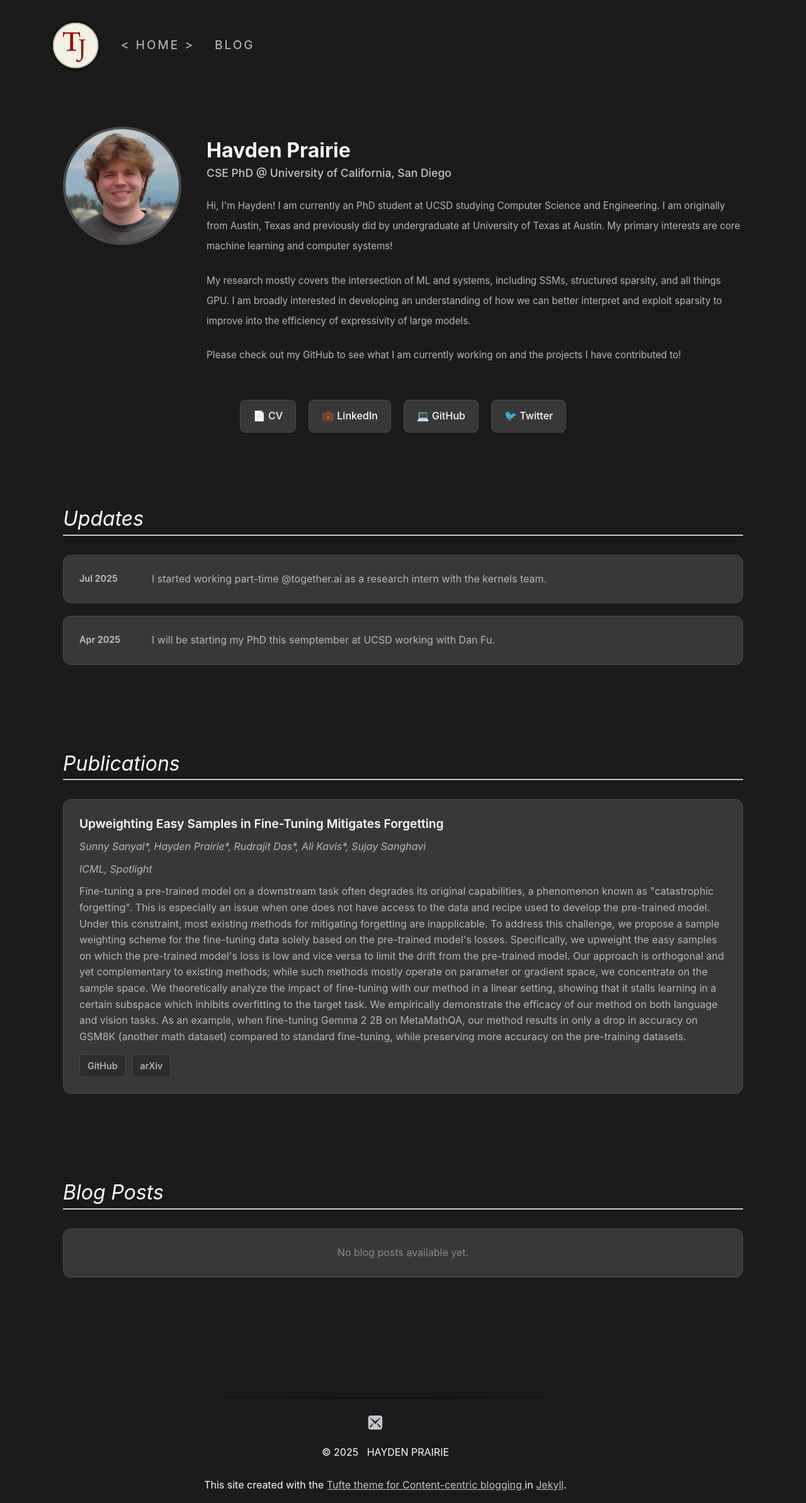
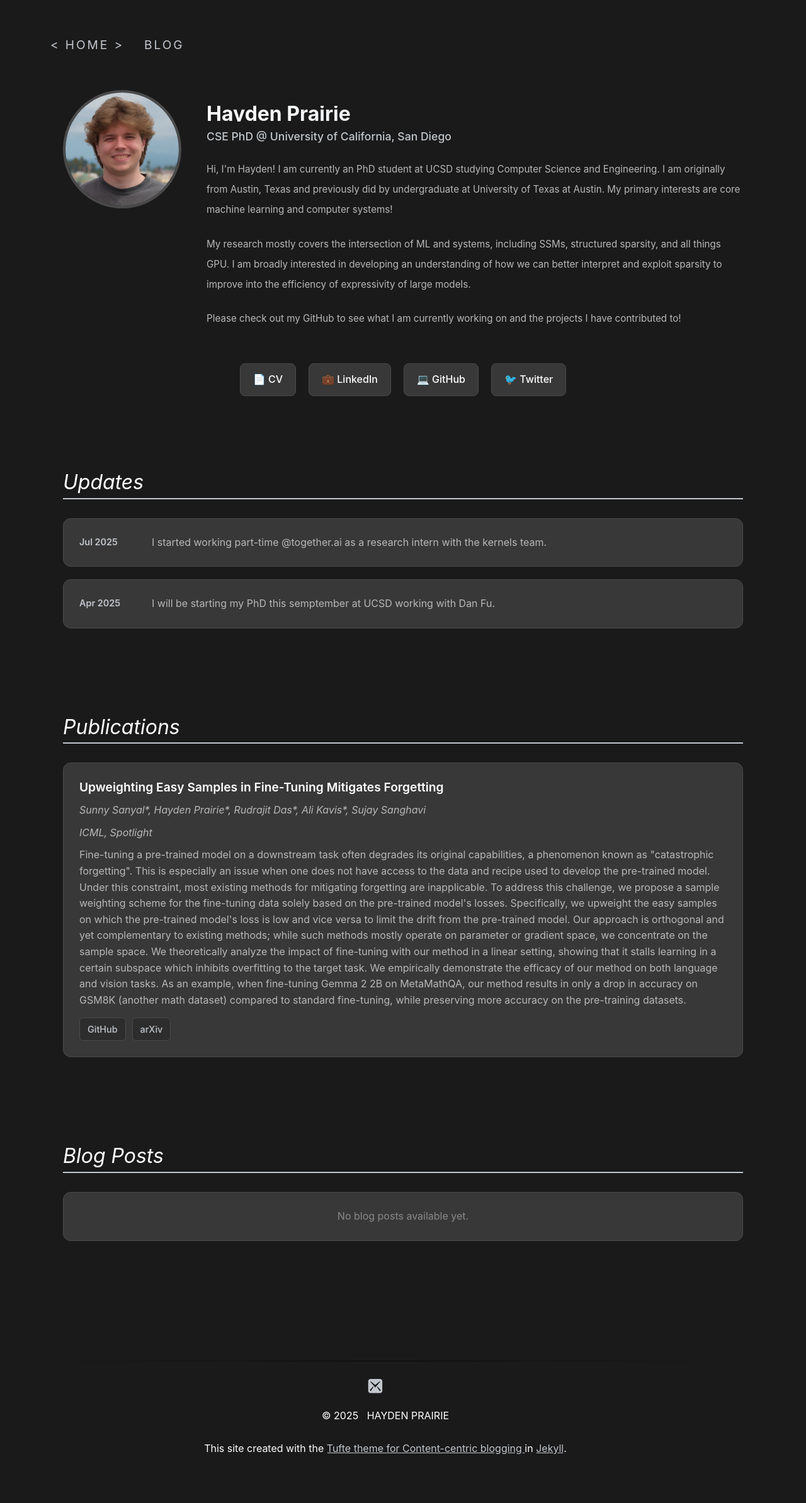
Before and after one commit to Hprairie/hprairie.github.io, a Jekyll site: the page built from index.html, in a window 1280 px wide. Shown: the whole page at 63% size. Built offline with Jekyll 4.4.1, drawn with Linux system fonts in a browser that asks for light colours; some web fonts are replaced; after the commit the page ends 2329 px from its top, so only the background shows below that.

Commit message:
removed icon

```diff
--- a/_includes/header.html
+++ b/_includes/header.html
@@ -1,7 +1,6 @@
 <!--- Header and nav template site-wide -->
 <header>
     <nav class="group">
-	<a href="{{site.baseurl}}/"><img class="badge" src="{{site.baseurl}}/assets/img/badge_1.png" alt="CH"></a>
 	{% for node in site.pages %}
 		{% unless node.nav_exclude %}
 		    {% if page.url == node.url %}
```
